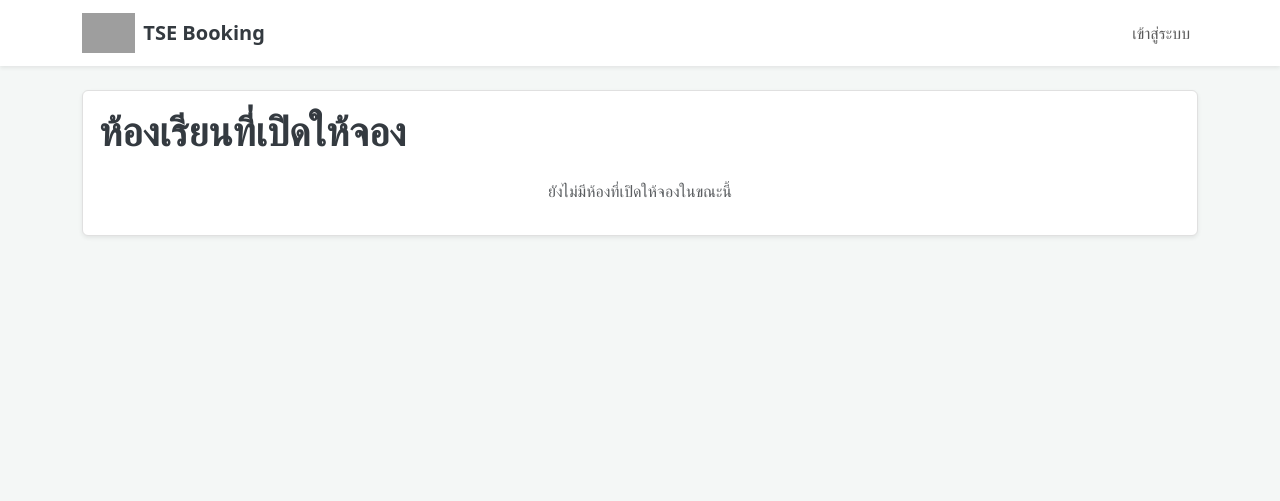
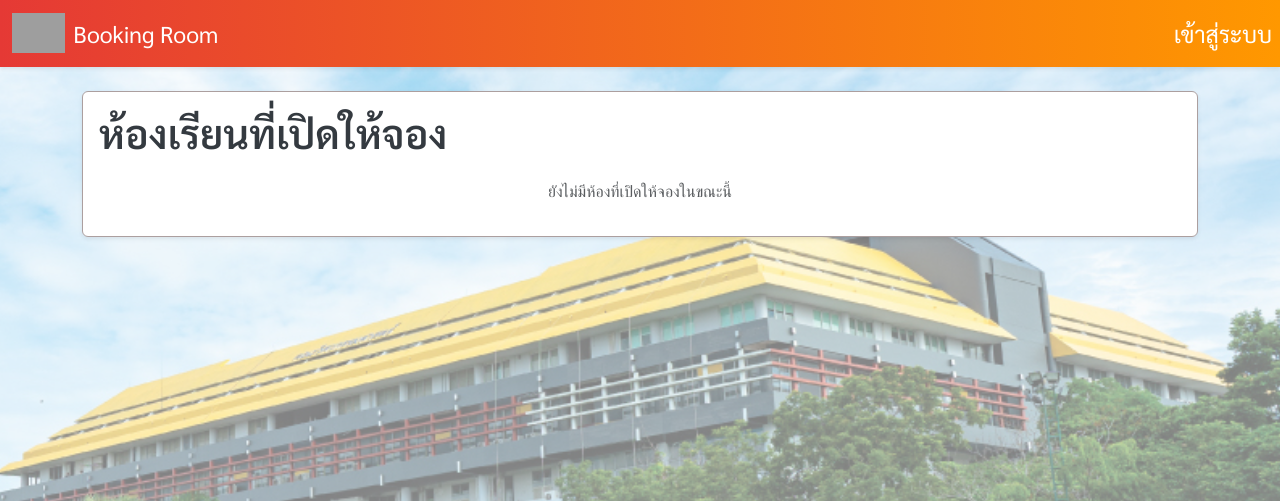
Before and after one commit to 6610545011/cn331-as2, a Django app: page / in a window 1280 px wide. Shown: the top 501 px of the page. Run offline with Django 5.2, Linux system fonts and the light colour scheme; data that the repository does not hold is empty; grey boxes are pictures that could not be loaded.

Commit message:
add img-bg

```diff
--- a/booking/static/booking/style.css
+++ b/booking/static/booking/style.css
@@ -6,28 +6,56 @@
     --dark-color: #343a40;
     --light-gray-bg: #f4f7f6;
     --white-bg: #ffffff;
-    --border-color: #e0e0e0;
+    --border-color: #ac9f9f;
+
+    /* --- Navbar Gradient --- */
+    --navbar-gradient: linear-gradient(90deg, #e53935, #ff9800); /* แดง → ส้ม */
 }
 
+/* --- Global Font --- */
 body {
-    background-color: var(--light-gray-bg);
+    font-family: 'Poppins', sans-serif;
+    background:
+        linear-gradient(rgba(255,255,255,0.5), rgba(255,255,255,0.5)),
+        url("/static/booking/engr.jpg") no-repeat center center fixed;
+    background-size: cover;
     color: var(--dark-color);
 }
+/* ใช้ Sarabun New ทั่วเว็บไซต์ */
+* {
+    font-family: 'Sarabun', sans-serif !important;
+}
 
+/* Headings */
 h1, h2, h3, h4, h5, h6 {
-    color: var(--dark-color);
+    font-family: 'Sarabun', sans-serif !important;
     font-weight: 600;
 }
 
+/* Navbar Brand และ Links */
+.navbar-brand-text, .navbar-nav .nav-link {
+    font-size: 23px;
+    font-family: 'Sarabun', sans-serif !important;
+}
+
+
 /* --- Navbar Styles --- */
+.navbar {
+    background: var(--navbar-gradient) !important;
+}
+
 .navbar-logo {
     max-height: 40px; /* กำหนดความสูงสูงสุดของโลโก้ */
 }
 
-.navbar-brand-text {
-    font-weight: bold;
-    font-size: 1.25rem;
-    color: var(--dark-color);
+
+
+.navbar-nav .nav-link {
+    color: #ffffff !important;
+}
+
+.navbar-nav .nav-link:hover {
+    color: #f1f1f1 !important;
 }
 
 /* --- Component Styles --- */
@@ -35,6 +63,7 @@ h1, h2, h3, h4, h5, h6 {
 /* ทำให้เนื้อหาหลักที่ไม่ใช่หน้า Login มีกรอบสีขาว */
 main .p-3.my-4.bg-white.rounded.shadow-sm {
     border: 1px solid var(--border-color);
+    background: var(--white-bg);
 }
 
 /* Card Style (สำหรับหน้ารายการห้อง) */
@@ -74,13 +103,14 @@ main .p-3.my-4.bg-white.rounded.shadow-sm {
 }
 
 
-/* --- Login Page Styles (Refactored) --- */
+/* --- Login Page Styles --- */
 .login-page-wrapper {
     display: flex;
     justify-content: center;
     align-items: center;
     min-height: calc(100vh - 72px); /* 72px คือความสูงของ Navbar + margin */
-    background-color: var(--light-gray-bg);
+    background-color: rgba(255, 255, 255, 0.6); /* ให้พื้นหลัง login โปร่งใสเล็กน้อย */
+    backdrop-filter: blur(4px);
 }
 
 .login-card {
--- a/booking/templates/booking/base.html
+++ b/booking/templates/booking/base.html
@@ -6,26 +6,48 @@
     <meta name="viewport" content="width=device-width, initial-scale=1">
     <title>{% block title %}TSE Booking Room{% endblock %}</title>
 
-
+    <!-- Bootstrap CSS -->
     <link href="https://cdn.jsdelivr.net/npm/bootstrap@5.3.3/dist/css/bootstrap.min.css" rel="stylesheet" integrity="sha384-QWTKZyjpPEjISv5WaRU9OFeRpok6YctnYmDr5pNlyT2bRjXh0JMhjY6hW+ALEwIH" crossorigin="anonymous">
 
+    <!-- Load Poppins Font -->
+    <link href="https://fonts.googleapis.com/css2?family=Sarabun:wght@400;500;600;700&display=swap" rel="stylesheet">
 
+    <!-- Custom CSS -->
     <link rel="stylesheet" href="{% static 'booking/style.css' %}">
 
+    <style>
+        /* --- Global font for all elements --- */
+        * {
+            font-family: 'Poppins', sans-serif !important;
+        }
+
+        /* Optional: set heading weight */
+        h1, h2, h3, h4, h5, h6 {
+            font-weight: 600;
+        }
+
+        /* Navbar brand and links */
+        .navbar-brand-text, .navbar-nav .nav-link {
+            color: #ffffff !important;
+        }
+    </style>
 </head>
 <body>
 
-    <nav class="navbar navbar-expand-lg navbar-light bg-white shadow-sm">
+    <nav class="navbar navbar-expand-lg navbar-light shadow-sm" style="background: linear-gradient(90deg, #e53935, #ff9800) !important;">
         <div class="container">
-
-            <a class="navbar-brand d-flex align-items-center" href="{% url 'room_list' %}">
-                <img src="https://iem.engr.tu.ac.th/wp-content/uploads/2022/08/logo-sizing-04.png" alt="Logo" class="navbar-logo me-2">
-                <span class="navbar-brand-text">TSE Booking</span>
-            </a>
-
+    <a class="navbar-brand d-flex align-items-center" href="{% url 'room_list' %}">
+        <img src="https://cic.engr.tu.ac.th/wp-content/uploads/2018/09/Logo_TSE-04-e1535939660227-768x344.png"
+             alt="Logo"
+             class="navbar-logo me-2"
+             style="max: height 30px; width:auto;">
+        <span class="navbar-brand-text">Booking Room</span>
+    </a>
+</div>
             <button class="navbar-toggler" type="button" data-bs-toggle="collapse" data-bs-target="#navbarNav" aria-controls="navbarNav" aria-expanded="false" aria-label="Toggle navigation">
                 <span class="navbar-toggler-icon"></span>
             </button>
+
             <div class="collapse navbar-collapse" id="navbarNav">
                 <ul class="navbar-nav ms-auto">
                     {% if user.is_authenticated %}
@@ -34,7 +56,7 @@
                         </li>
                         <li class="nav-item dropdown">
                             <a class="nav-link dropdown-toggle" href="#" role="button" data-bs-toggle="dropdown" aria-expanded="false">
-                                สวัสดี, {{ user.username }}
+                                เกียวกับคุณ
                             </a>
                             <ul class="dropdown-menu">
                                 <li>
@@ -43,6 +65,7 @@
                                         <button type="submit" class="dropdown-item">ออกจากระบบ</button>
                                     </form>
                                 </li>
+
                             </ul>
                         </li>
                     {% else %}
@@ -66,7 +89,6 @@
         {% endif %}
 
         {% block content %}{% endblock %}
-
     </main>
 
     <script src="https://cdn.jsdelivr.net/npm/bootstrap@5.3.3/dist/js/bootstrap.bundle.min.js" integrity="sha384-YvpcrYf0tY3lHB60NNkmXc5s9fDVZLESaAA55NDzOxhy9GkcIdslK1eN7N6jIeHz" crossorigin="anonymous"></script>
```
Also changed, not shown: README.md, booking/static/booking/engr.jpg (added), booking/static/booking/engrtu.jpg (added).
